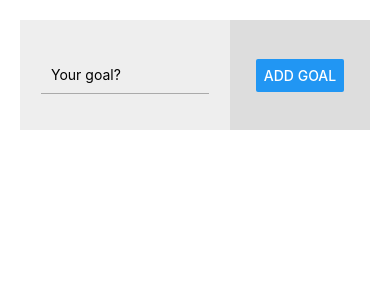
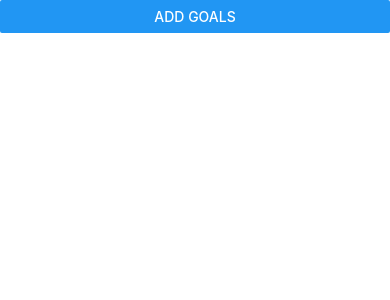
Before and after one commit to averroes96/BlueDot, a React Native app: screen / in a window 390 px wide. Shown: the top 300 px of the page. Built offline with nearby package versions, Linux system fonts and the light colour scheme.

Commit message:
Learned Modal

```diff
--- a/App.js
+++ b/App.js
@@ -6,6 +6,7 @@ import GoalInput from "./components/GoalInput";
 export default function App() {
 
   const [goals, setGoals] = useState([]);
+  const [modal, setModal] = useState(false);
 
   const addBtnHandler = (goal) => {
     setGoals(currentGoals => [
@@ -15,6 +16,7 @@ export default function App() {
         value: goal
       }
     ]);
+    setModal(false);
   }
 
   const deleteItem = (itemID) => {
@@ -23,9 +25,14 @@ export default function App() {
     });
   }
 
+  const cancelAction = () => {
+    setModal(false);
+  }
+
   return (
     <View style={{flex:1}}>
-      <GoalInput onAddGoal={addBtnHandler} />
+      <Button title="Add Goals" onPress={() => setModal(true)}/>
+      <GoalInput visible={modal} onAddGoal={addBtnHandler} onCancel={cancelAction} />
       <FlatList
         data={goals}
         renderItem={goal =>
--- a/components/GoalInput.js
+++ b/components/GoalInput.js
@@ -1,5 +1,5 @@
 import React, {useState} from "react";
-import { View, TextInput, Button, StyleSheet} from "react-native";
+import { View, TextInput, Button, StyleSheet, Modal} from "react-native";
 
 const GoalInput = props => {
 
@@ -8,7 +8,14 @@ const GoalInput = props => {
     const inputHandler = (value) => {
         setGoal(value);
     }
+
+    const addGoalAction = () => {
+      props.onAddGoal(goal);
+      setGoal("");
+    }
+
     return (
+      <Modal visible={props.visible} animationType="slide" >
         <View style = {styles.screen}>
             <View
             style = {styles.inputContainer}>
@@ -18,19 +25,25 @@ const GoalInput = props => {
                 onChangeText={inputHandler}
                 value={goal}
                 />
-            </View>
-            <View
-            style = {styles.buttonContainer}>
-                <Button title="ADD GOAL" onPress={props.onAddGoal.bind(this, goal)} />
+              <View style = {styles.buttonContainer}>
+                <View style={{width:"40%"}}>
+                  <Button title="ADD" onPress={addGoalAction} />
+                </View>
+                <View style={{width:"40%"}}>
+                  <Button title="CANCEL" color="red" onPress={props.onCancel} />
+                </View>
+              </View>
             </View>
       </View>
+      </Modal>
     );
 }
 
 const styles = StyleSheet.create({
     screen:{
+        flex:1,
         flexDirection:"row",
-        padding:20,
+        padding:10,
         width:'100%',
         height: 150,
         justifyContent:"space-between",
@@ -40,18 +53,19 @@ const styles = StyleSheet.create({
         backgroundColor:"#eee",
         justifyContent:"center",
         alignItems:"center",
-        flex:3
+        flex:1
       },
       input:{
         borderBottomWidth:1,
         borderBottomColor:"#aaa",
-        padding:10, width:'80%'
+        padding:10, width:'80%',
+        marginVertical:10
       },
       buttonContainer:{
-        backgroundColor:"#ddd",
-        justifyContent:"center",
+        flexDirection:"row",
+        justifyContent:"space-between",
         alignItems:"center",
-        flex:2
+        width:"60%"
       }
 });
 
--- a/components/GoalItem.js
+++ b/components/GoalItem.js
@@ -15,7 +15,9 @@ const styles = StyleSheet.create({
     goals:{
         marginVertical:10,
         backgroundColor: "#eee",
-        width:"25%"
+        padding:10,
+        alignItems:"center",
+        borderBottomWidth:1
     }
 });
 
```
